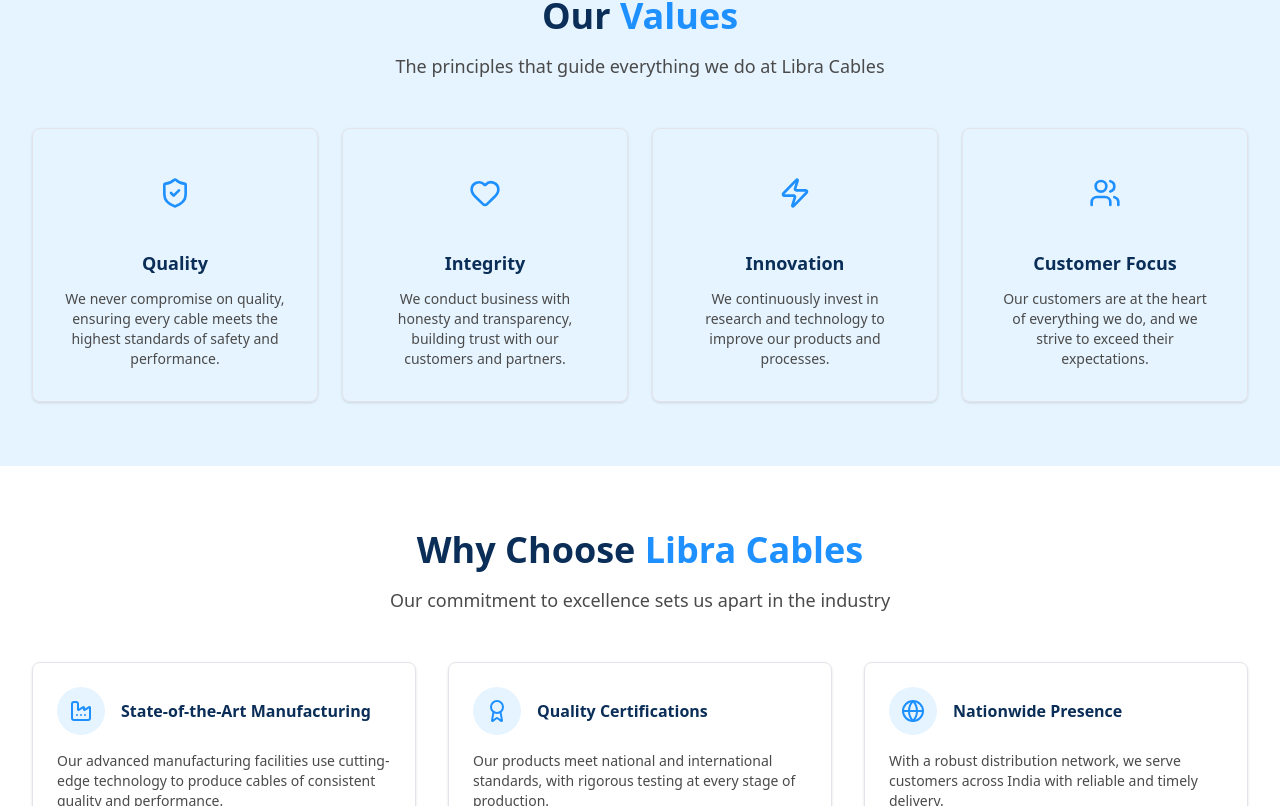
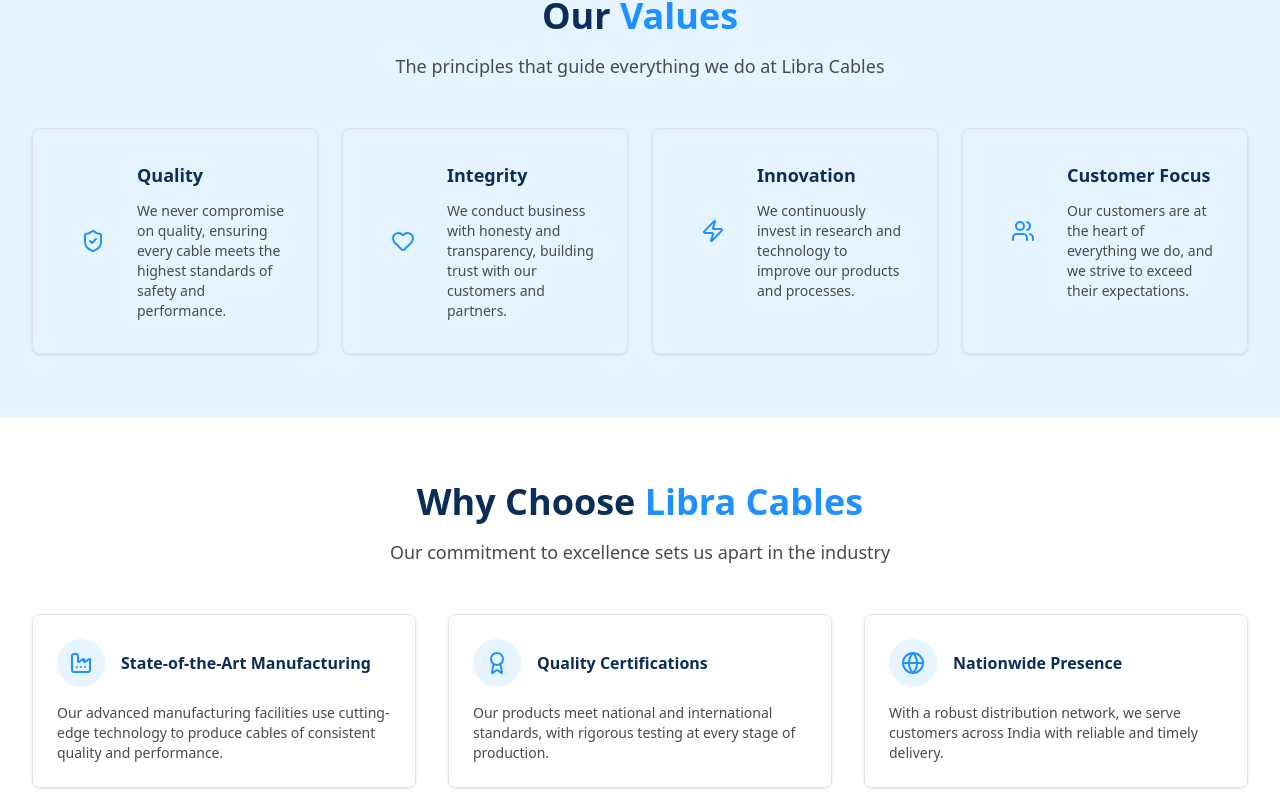
Before and after one commit to imAbhishekRao/libracables, a Next.js app: page /about in a window 1280 px wide. Shown: the part 1794-2600 px from the top of the page. Built offline with nearby package versions, Linux system fonts and the light colour scheme.

Commit message:
cards updated

```diff
--- a/src/app/about/page.jsx
+++ b/src/app/about/page.jsx
@@ -68,7 +68,7 @@
 
         <div className="max-w-7xl mx-auto px-4 sm:px-8 lg:px-8 relative z-10">
           <div className="grid grid-cols-1 lg:grid-cols-2 gap-12 items-center">
-            <div>
+            <div className="text-center md:text-left">
               <h1 className="font-display text-4xl md:text-5xl font-bold text-white mb-6">
                 About <span className="text-[#00C4CC]">Libra Cables</span>
               </h1>
@@ -76,7 +76,7 @@
                 For over 25 years, Libra Cables has been a trusted manufacturer of high-quality copper cables,
                 powering progress across India with reliable and innovative wiring solutions from our facility in Delhi.
               </p>
-              <div className="flex flex-col sm:flex-row gap-4">
+              <div className="flex flex-col sm:flex-row gap-4 justify-center md:justify-start">
                 <Button asChild className="bg-transparent border border-white text-white hover:bg-white hover:text-[#0A2E57] px-8 py-6 text-lg rounded-full transition-colors">
                   <Link href="/products" className="flex items-center gap-2">
                     Our Products <ArrowRight size={20} />
@@ -90,11 +90,11 @@
               </div>
             </div>
 
-            <div className="relative h-80 lg:h-96 rounded-2xl overflow-hidden shadow-2xl bg-gradient-to-br from-[#1E90FF] to-[#00C4CC] flex items-center justify-center">
+            <div className="relative h-32 md:h-80 lg:h-96 rounded-2xl overflow-hidden shadow-2xl bg-gradient-to-br from-[#1E90FF] to-[#00C4CC] flex items-center justify-center">
               <div className="text-center text-white">
-                <Factory className="mx-auto mb-4" size={64} />
-                <h3 className="text-2xl font-bold">Manufacturing Facility</h3>
-                <p className="text-lg opacity-90">Delhi, India</p>
+                <Factory className="mx-auto mb-2 md:mb-4" size={32} />
+                <h3 className="text-lg md:text-2xl font-bold">Manufacturing Facility</h3>
+                <p className="text-sm md:text-lg opacity-90">Delhi, India</p>
               </div>
             </div>
           </div>
@@ -135,15 +135,15 @@
             </div>
 
             <div className="grid grid-cols-1 lg:grid-cols-2 gap-12 items-center mb-16">
-              <div className="relative h-80 rounded-2xl overflow-hidden shadow-xl bg-gradient-to-br from-[#1E90FF] to-[#00C4CC] flex items-center justify-center">
+              <div className="relative h-32 md:h-80 rounded-2xl overflow-hidden shadow-xl bg-gradient-to-br from-[#1E90FF] to-[#00C4CC] flex items-center justify-center">
                 <div className="text-center text-white">
-                  <Zap className="mx-auto mb-4" size={64} />
-                  <h3 className="text-2xl font-bold">Manufacturing Process</h3>
-                  <p className="text-lg opacity-90">Quality & Innovation</p>
+                  <Zap className="mx-auto mb-2 md:mb-4" size={32} />
+                  <h3 className="text-lg md:text-2xl font-bold">Manufacturing Process</h3>
+                  <p className="text-sm md:text-lg opacity-90">Quality & Innovation</p>
                 </div>
               </div>
 
-              <div>
+              <div className="text-center md:text-left">
                 <h3 className="font-display text-2xl font-bold text-[#0A2E57] mb-4">Our Journey</h3>
                 <p className="text-[#4A4A4A] mb-4">
                   Founded in 1998, Libra Cables began as a small manufacturing unit in Delhi with a vision to provide
@@ -162,7 +162,7 @@
             </div>
 
             <div className="grid grid-cols-1 lg:grid-cols-2 gap-12 items-center">
-              <div className="order-2 lg:order-1">
+              <div className="order-2 lg:order-1 text-center md:text-left">
                 <h3 className="font-display text-2xl font-bold text-[#0A2E57] mb-4">Our Mission & Vision</h3>
                 <p className="text-[#4A4A4A] mb-4">
                   Our mission is to deliver superior quality copper cables that ensure safety, reliability,
@@ -175,11 +175,11 @@
                 </p>
               </div>
 
-              <div className="relative h-80 rounded-2xl overflow-hidden shadow-xl order-1 lg:order-2 bg-gradient-to-br from-[#1E90FF] to-[#00C4CC] flex items-center justify-center">
+              <div className="relative h-32 md:h-80 rounded-2xl overflow-hidden shadow-xl order-1 lg:order-2 bg-gradient-to-br from-[#1E90FF] to-[#00C4CC] flex items-center justify-center">
                 <div className="text-center text-white">
-                  <Users className="mx-auto mb-4" size={64} />
-                  <h3 className="text-2xl font-bold">Our Team</h3>
-                  <p className="text-lg opacity-90">Expert Professionals</p>
+                  <Users className="mx-auto mb-2 md:mb-4" size={32} />
+                  <h3 className="text-lg md:text-2xl font-bold">Our Team</h3>
+                  <p className="text-sm md:text-lg opacity-90">Expert Professionals</p>
                 </div>
               </div>
             </div>
@@ -197,7 +197,7 @@
             </p>
           </div>
 
-          <div className="grid md:grid-cols-2 lg:grid-cols-4 gap-6">
+          <div className="grid grid-cols-1 md:grid-cols-2 lg:grid-cols-4 gap-4 md:gap-6">
             {[
               {
                 icon: ShieldCheck,
@@ -222,15 +222,20 @@
             ].map((item, index) => (
               <Card
                 key={item.title}
-                className="border-[#1E90FF]/20 hover:shadow-md transition-all duration-300 hover:border-[#1E90FF]/40 group overflow-hidden text-center"
+                className="border-[#1E90FF]/20 hover:shadow-md transition-all duration-300 hover:border-[#1E90FF]/40 group overflow-hidden"
               >
                 <div className="absolute top-0 left-0 w-full h-1 bg-gradient-to-r from-[#1E90FF] to-[#00C4CC] opacity-0 group-hover:opacity-100 transition-opacity"></div>
-                <CardContent className="p-8">
-                  <div className="p-4 rounded-full bg-[#E6F4FF] group-hover:bg-[#D1E9FF] transition-colors inline-flex mb-6">
-                    <item.icon className="text-[#1E90FF]" size={32} />
+                <CardContent className="p-4 md:p-8">
+                  <div className="flex items-center gap-4">
+                    <div className="p-2 md:p-4 rounded-full bg-[#E6F4FF] group-hover:bg-[#D1E9FF] transition-colors flex-shrink-0">
+                      <item.icon className="text-[#1E90FF]" size={24} />
+                    </div>
+                    <div className="flex-1 min-w-0">
+                      <h3 className="font-semibold text-base md:text-lg group-hover:text-[#1E90FF] transition-colors text-[#0A2E57] mb-1 md:mb-3">{item.title}</h3>
+                      <p className="text-xs md:text-sm text-[#4A4A4A] hidden md:block">{item.description}</p>
+                    </div>
                   </div>
-                  <h3 className="font-semibold text-lg group-hover:text-[#1E90FF] transition-colors text-[#0A2E57] mb-3">{item.title}</h3>
-                  <p className="text-sm text-[#4A4A4A]">{item.description}</p>
+                  <p className="text-xs md:text-sm text-[#4A4A4A] mt-2 md:hidden">{item.description}</p>
                 </CardContent>
               </Card>
             ))}
@@ -286,13 +291,13 @@
                 className="border-[#1E90FF]/20 hover:shadow-md transition-all duration-300 hover:border-[#1E90FF]/40 group overflow-hidden"
               >
                 <CardContent className="p-6">
-                  <div className="flex items-center gap-4 mb-4">
+                  <div className="flex flex-col md:flex-row items-center gap-4 mb-4 text-center md:text-left">
                     <div className="p-3 rounded-full bg-[#E6F4FF] group-hover:bg-[#D1E9FF] transition-colors">
                       <item.icon className="text-[#1E90FF]" size={24} />
                     </div>
                     <h3 className="font-semibold group-hover:text-[#1E90FF] transition-colors text-[#0A2E57]">{item.title}</h3>
                   </div>
-                  <p className="text-sm text-[#4A4A4A]">{item.description}</p>
+                  <p className="text-sm text-[#4A4A4A] text-center md:text-left">{item.description}</p>
                 </CardContent>
               </Card>
             ))}
```
Also changed, not shown: src/app/test-pdf/page.jsx (line endings or trailing spaces), src/migrated/pages/Index.jsx (line endings or trailing spaces), src/migrated/pages/Industries.jsx (line endings or trailing spaces), src/migrated/pages/NotFound.jsx (line endings or trailing spaces).
